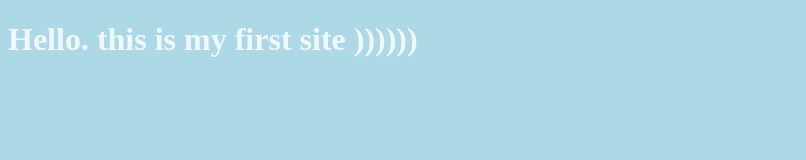
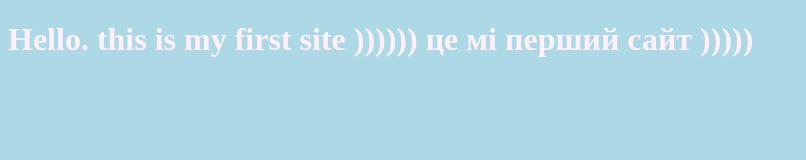
Before and after one commit to Ribich1/HW-03, a plain HTML site: page index.html in a window 1280 px wide. Shown: the whole page, without its empty margins (0-806 px from the left). Drawn offline with Linux system fonts and the light colour scheme.

Commit message:
HW03 1st edition

```diff
--- a/css/styles.css
+++ b/css/styles.css
@@ -1,4 +1,4 @@
 body {
   background-color: lightblue;
-  color: aliceblue;
+  color: rgb(255, 240, 252);
 }
--- a/index.html
+++ b/index.html
@@ -10,7 +10,7 @@
 </head>
 
 <body>
-    <h1>Hello. this is my first site ))))))</h1>
+    <h1>Hello. this is my first site )))))) це мі перший сайт )))))</h1>
 </body>
 
 </html>
```
